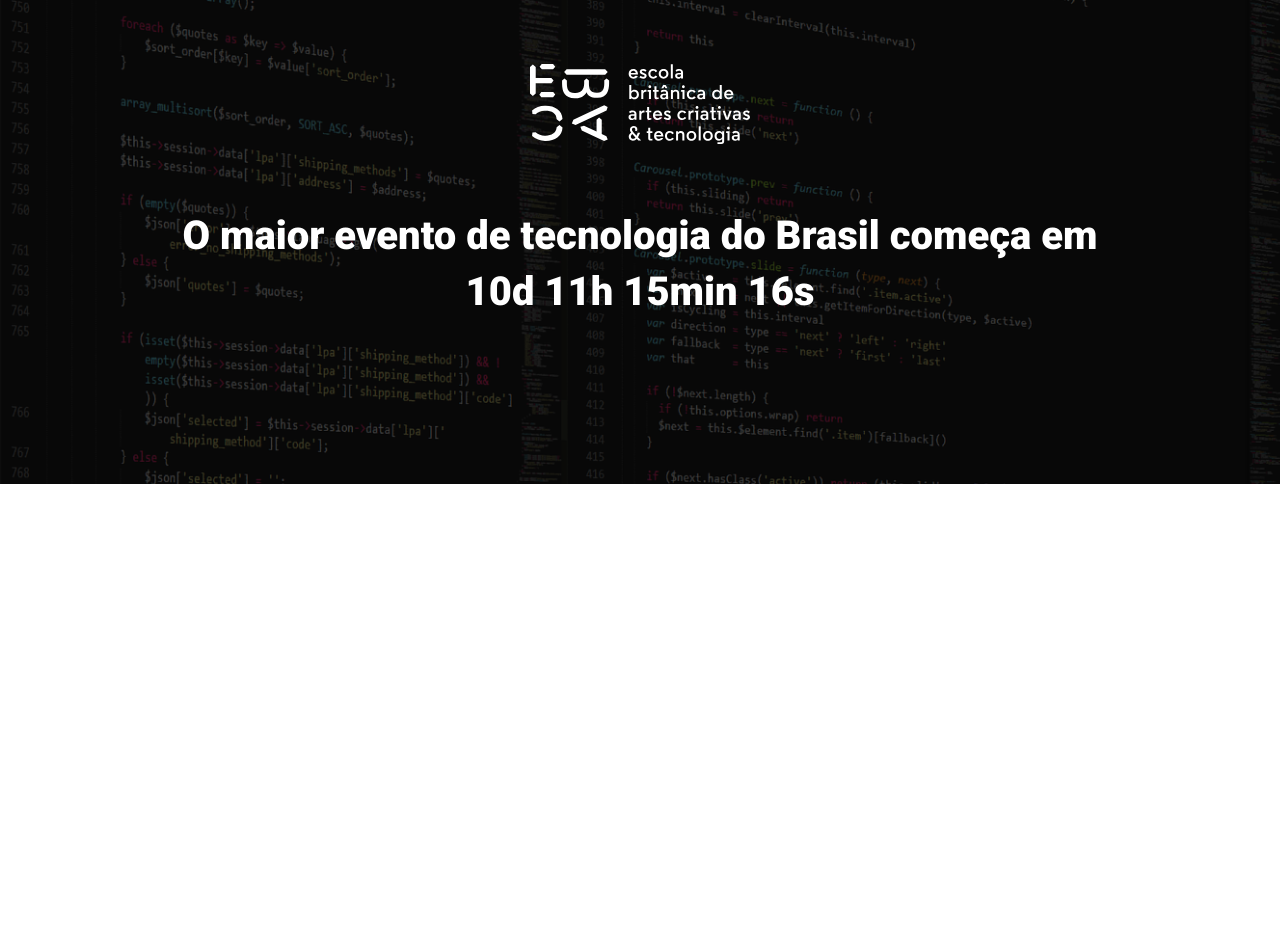
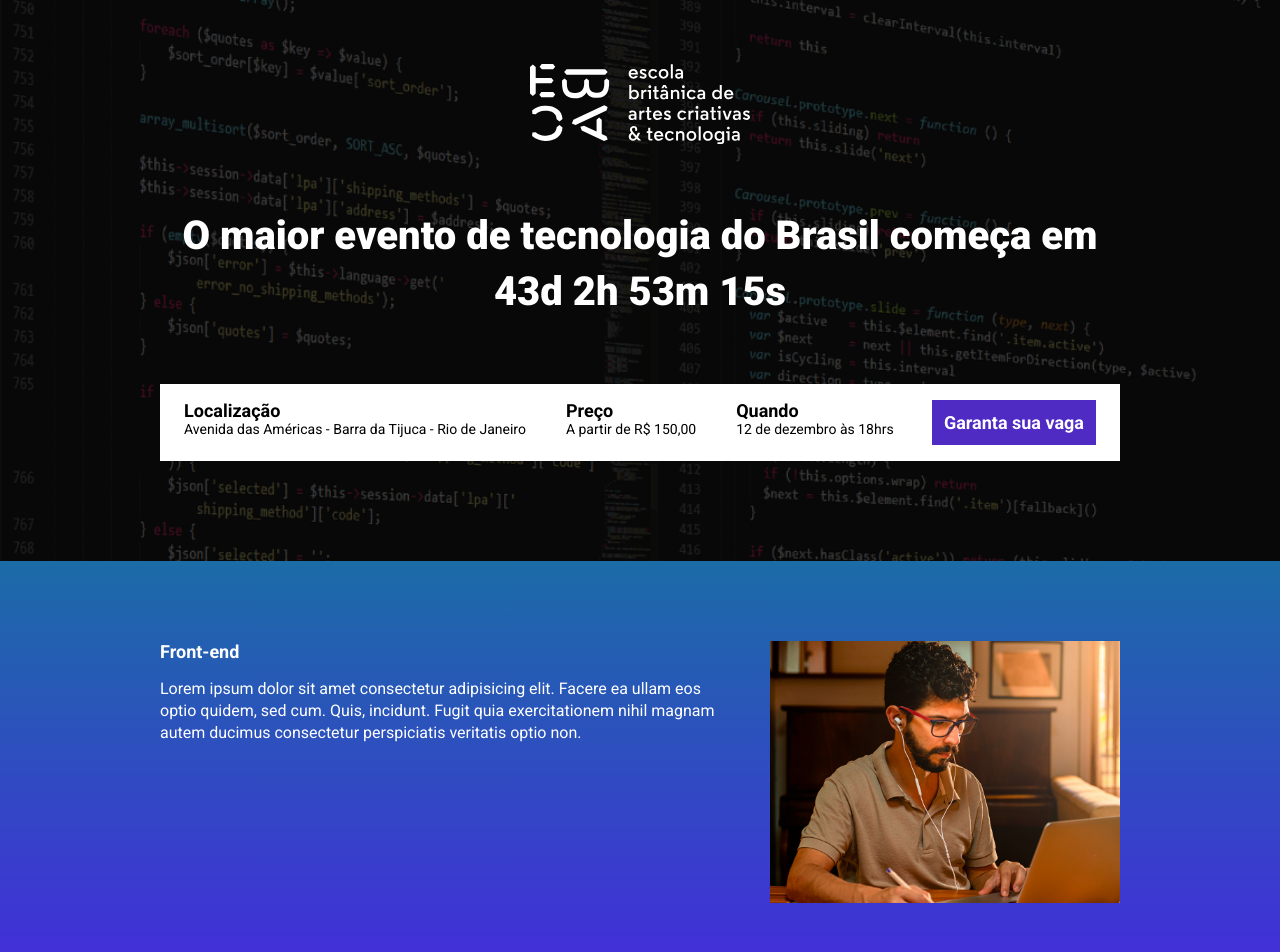
Before and after one commit to Glacerdaar/ebac_tech_talks, a website built with Parcel: page src/index.html in a window 1280 px wide. Shown: the top 952 px of the page. Before the commit the page ends 800 px from the top, so only its background shows below. Built offline with nearby package versions, Linux system fonts and the light colour scheme.

Commit message:
criando a contagem regressiva

```diff
--- a/package.json
+++ b/package.json
@@ -2,9 +2,9 @@
   "name": "ebac_talks",
   "version": "1.0.0",
   "description": "",
-  "main": "index.js",
   "scripts": {
     "dev": "parcel src/index.html src/styles/main.scss src/scripts/main.js",
+    "build": "parcel build src/index.html",
     "test": "echo \"Error: no test specified\" && exit 1"
   },
   "keywords": [],
--- a/src/index.html
+++ b/src/index.html
@@ -10,15 +10,75 @@
     <link href="https://fonts.googleapis.com/css2?family=Roboto:wght@400;700;900&display=swap" rel="stylesheet">
 
     <link rel="stylesheet" href="styles/main.scss">
+    <link rel="stylesheet" href="https://unpkg.com/aos@next/dist/aos.css" />
 </head>
 <body>
     <header class="hero">
         <div class="container">
             <img class="hero__logo" src="images/ebac_logo.svg" alt="EBAC">
-            <p class="hero__text">O maior evento de tecnologia do Brasil começa em 10d 11h 15min 16s</p>
+            <p class="hero__text">O maior evento de tecnologia do Brasil começa em <span id="contador"></span></p>
+            <div class="infos-bar">
+                <ul class="infos-bar__infos">
+                    <li class="infos-bar__infos__item">
+                        <b>Localização</b>
+                        Avenida das Américas - Barra da Tijuca - Rio de Janeiro
+                    </li>
+                    <li class="infos-bar__infos__item">
+                        <b>Preço</b>
+                        A partir de R$ 150,00
+                    </li>
+                    <li class="infos-bar__infos__item">
+                    <b>Quando</b>
+                    12 de dezembro às 18hrs
+                    </li>
+                </ul>
+                <a href="#" class="button button--primary">
+                    Garanta sua vaga
+                </a>
+            </div>
         </div>
     </header>
 
+    <section class="event event--frontend">
+        <div class="container" data-aos="fade-right">
+            <div class="event__details">
+                <h2 class="event__details__title">Front-end</h2>
+                <p class="event__details__description">Lorem ipsum dolor sit amet consectetur adipisicing elit. Facere ea ullam eos optio quidem, sed cum. Quis, incidunt. Fugit quia exercitationem nihil magnam autem ducimus consectetur perspiciatis veritatis optio non.</p>
+            </div>
+            <img class="event__image" src="images/frontend.png" alt="Front-end">
+        </div>
+    </section>
+
+    <section class="event event--ux-ui event--image-left">
+        <div class="container" data-aos="fade-left">
+            <div class="event__details">
+                <h2 class="event__details__title">Ui-ux</h2>
+                <p class="event__details__description">Lorem ipsum dolor sit amet consectetur adipisicing elit. Facere ea ullam eos optio quidem, sed cum. Quis, incidunt. Fugit quia exercitationem nihil magnam autem ducimus consectetur perspiciatis veritatis optio non.</p>
+            </div>
+            <img class="event__image" src="images/frontend.png" alt="Front-end">
+        </div>
+    </section>
+
+    <section class="event event--data-science">
+        <div class="container" data-aos="fade-right">
+            <div class="event__details">
+                <h2 class="event__details__title">Data-science</h2>
+                <p class="event__details__description">Lorem ipsum dolor sit amet consectetur adipisicing elit. Facere ea ullam eos optio quidem, sed cum. Quis, incidunt. Fugit quia exercitationem nihil magnam autem ducimus consectetur perspiciatis veritatis optio non.</p>
+            </div>
+            <img class="event__image" src="images/frontend.png" alt="Front-end">
+        </div>
+    </section>
+
+    <section class="event event--backend event--image-left">
+        <div class="container" data-aos="fade-left">
+            <div class="event__details">
+                <h2 class="event__details__title">Back-end</h2>
+                <p class="event__details__description">Lorem ipsum dolor sit amet consectetur adipisicing elit. Facere ea ullam eos optio quidem, sed cum. Quis, incidunt. Fugit quia exercitationem nihil magnam autem ducimus consectetur perspiciatis veritatis optio non.</p>
+            </div>
+            <img class="event__image" src="images/frontend.png" alt="Front-end">
+        </div>
+    </section>
+    <script src="https://unpkg.com/aos@next/dist/aos.js"></script>
     <script src="scripts/main.js"></script>
 </body>
 </html>
--- a/src/scripts/main.js
+++ b/src/scripts/main.js
@@ -1 +1,32 @@
-console.log('Olá Mundo!');
+AOS.init();
+
+const DataDoEvento = new Date("Dec 12, 2023 18:00:00");
+const timeStampDoEvento = DataDoEvento.getTime();
+
+const contaAsHoras = setInterval(function(){
+    const agora = new Date();
+    const timeStampAtual = agora.getTime();
+
+    const distanciaAteOEvento = timeStampDoEvento - timeStampAtual;
+
+    const diaEmMs = 1000 * 60 * 60 * 24;
+    const horaEmMs = 1000 * 60 * 60;
+    const minutoEmMs = 1000 * 60
+
+    const diasAteOEvento =  Math.floor(distanciaAteOEvento / diaEmMs)
+    const horasAteOEvento = Math.floor((distanciaAteOEvento % diaEmMs) / horaEmMs)
+    const minutosAteOEvento = Math.floor((distanciaAteOEvento % horaEmMs) / minutoEmMs)
+    const segundosAteOEvento = Math.floor((distanciaAteOEvento % minutoEmMs) / 1000);
+
+    console.log(diasAteOEvento);
+    console.log(horasAteOEvento);
+    console.log(minutosAteOEvento);
+    console.log(segundosAteOEvento);
+
+    document.getElementById('contador').innerHTML = `${diasAteOEvento}d ${horasAteOEvento}h ${minutosAteOEvento}m ${segundosAteOEvento}s`
+
+    if (distanciaAteOEvento < 0){
+        clearInterval(contaAsHoras);
+        document.getElementById('contador').innerHTML = 'Evento expirado!'
+    }
+}, 1000);
--- /dev/null
+++ b/src/styles/_event.scss
@@ -0,0 +1,66 @@
+@use 'variables';
+
+.event {
+    padding: 80px 0;
+    background-image: linear-gradient(#1B6CA7, #442BDB);
+
+    &--frontend {
+        background-image: linear-gradient(variables.$blue1, variables.$blue2);
+    }
+
+    &--ux-ui {
+        background-image: linear-gradient(variables.$blue2, variables.$pink);
+    }
+
+    &--data-science {
+        background-image: linear-gradient(variables.$pink, variables.$yellow);
+    }
+
+    &--backend {
+        background-image: linear-gradient(variables.$yellow, variables.$pink);
+    }
+
+    &--image-left {
+        .container {
+            flex-direction: row-reverse;
+
+        }
+    }
+
+    .container{
+        display: flex;
+        gap: 40px;
+    }
+
+    &__image {
+        max-width: 350px;
+    }
+
+    &__details {
+
+        &__title {
+            font-size: 18px;
+            font-weight: bold;
+            margin-bottom: 16px;
+        }
+
+        &__description {
+            line-height: 22px;
+        }
+    }
+
+    @media (max-width: 640px){
+        .container {
+            display: block;
+        }
+
+        &__image{
+            width: 100%;
+        }
+
+        &__details {
+            margin-right: 0;
+            margin-bottom: 16px;
+        }
+    }
+}
--- a/src/styles/_hero.scss
+++ b/src/styles/_hero.scss
@@ -1,3 +1,5 @@
+@use 'variables';
+
 .hero {
     padding-top: 64px;
     padding-bottom: 100px;
@@ -16,7 +18,7 @@
         left: 0;
         width: 100%;
         height: 100%;
-        background-color: black;
+        background-color: variables.$secondaryTextColor;
         content: '';
         opacity: .7;
     }
@@ -31,7 +33,6 @@
         margin: 64px 0;
         font-size: 40px;
         line-height: 56px;
-        color: #fff;
         font-weight: 800;
         text-align: center;
     }
--- /dev/null
+++ b/src/styles/_variables.scss
@@ -0,0 +1,8 @@
+$textColor: #fff;
+$secondaryTextColor: #000;
+
+$blue1: #1B6CA7;
+$blue2: #442bdb;
+$pink: #892238;
+$yellow: #9c791d;
+$purple: #4F2AC3;
--- /dev/null
+++ b/src/styles/components/_buttons.scss
@@ -0,0 +1,27 @@
+@use '../variables';
+
+.button {
+    padding: 12px;
+    font-size: 18px;
+    font-weight: bold;
+    text-decoration: none;
+    text-align: center;
+    white-space: nowrap;
+
+    &--primary {
+        color: variables.$textColor;
+        background-color: variables.$purple;
+
+    }
+
+    @media (max-width:640px){
+        display: flex;
+        width: 100%;
+        align-items: center;
+    }
+
+    @media (max-width:1024px){
+        display: flex;
+        align-items: center;
+    }
+}
--- /dev/null
+++ b/src/styles/components/_infos_bar.scss
@@ -0,0 +1,42 @@
+@use '../variables';
+
+.infos-bar {
+    padding: 16px 24px;
+    background-color: variables.$textColor;
+    display: flex;
+    justify-content: space-between;
+
+    &__infos {
+        display: flex;
+        gap: 40px;
+
+        &__item {
+            font-size: 14px;
+            color: variables.$secondaryTextColor;
+
+            b {
+                color: variables.$secondaryTextColor;
+                font-size: 18px;
+                display: block;
+            }
+        }
+    }
+
+    @media (max-width: 640px){
+        display: block;
+
+        &__infos {
+            display: block;
+
+            &__item {
+                margin-bottom: 24px;
+            }
+        }
+    }
+
+    @media (max-width: 1024px){
+        &__infos {
+            gap: 16px;
+        }
+    }
+}
--- a/src/styles/main.scss
+++ b/src/styles/main.scss
@@ -1,11 +1,17 @@
 @use 'hero';
+@use 'components/infos_bar';
+@use 'components/buttons';
+@use 'event';
+@use 'variables';
+
 
 * {
     padding: 0;
     margin: 0;
     box-sizing: border-box;
     font-family: Roboto, sans-serif;
-    color: #fff;
+    color: variables.$textColor;
+    list-style: none;
 }
 
 .container {
```
